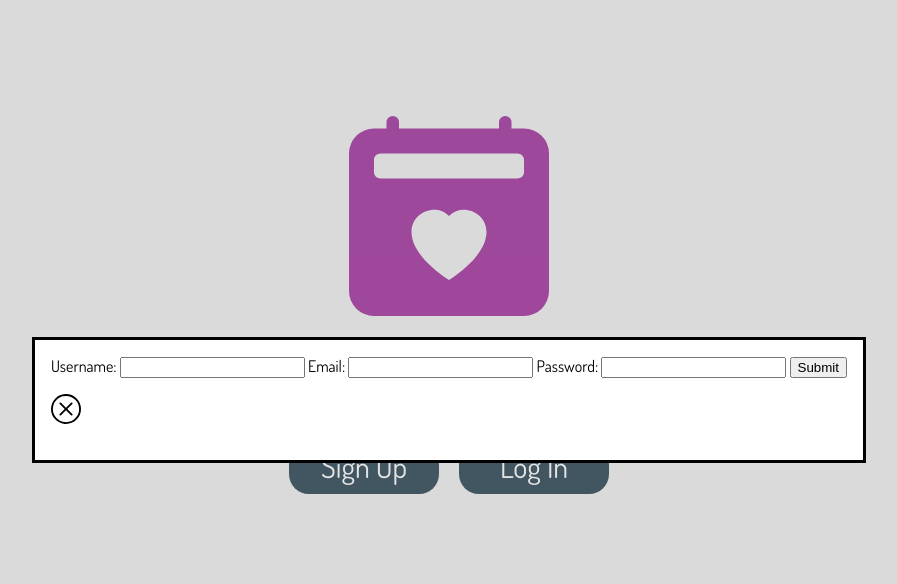
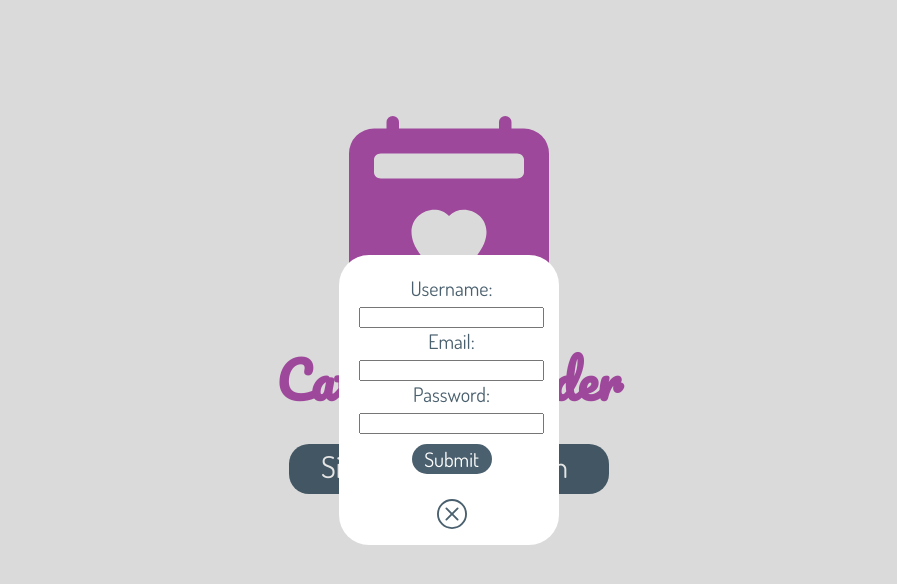
Before and after one commit to garnie39/Project3, a website with bundled scripts: page client/index.html in a window 1280 px wide. Both pictures are taken after a click on the button "Sign Up". Shown: the whole page, without its empty margins (191-1088 px from the left). Built offline with nearby package versions, Linux system fonts and the light colour scheme.

Commit message:
css on sign up

```diff
--- a/client/css/style.css
+++ b/client/css/style.css
@@ -87,7 +87,7 @@ body {
   font-family: "Dosis", sans-serif;
   font-size: 20px;
   height: 200px;
-  width: 200px;
+  width: 180px;
   gap: 5px;
   display: grid;
   grid-template-areas:
@@ -118,3 +118,36 @@ body {
   color: rgb(255, 255, 255);
   background-color: rgb(74, 96, 110);
 }
+
+.signupDialog {
+  border: 0;
+  border-radius: 30px;
+  font-family: "Dosis", sans-serif;
+  font-size: 20px;
+  height: 250px;
+  width: 180px;
+  gap: 5px;
+  display: grid;
+  grid-template-areas:
+    "form2"
+    "closeBtn2";
+  text-align: center;
+  color: rgb(74, 96, 110);
+}
+
+.closeBtnSignup {
+  grid-area: closeBtn2;
+}
+
+#submitSignup {
+  border: 0;
+  border-radius: 20px;
+  align-content: center;
+  height: 30px;
+  width: 80px;
+  margin-top: 10px;
+  font-family: "Dosis", sans-serif;
+  font-size: 20px;
+  color: rgb(255, 255, 255);
+  background-color: rgb(74, 96, 110);
+}
--- a/client/js/components/renderSignup.js
+++ b/client/js/components/renderSignup.js
@@ -21,10 +21,10 @@ export const renderSignupForm = () => {
   <label for="password">Password:</label>
   <input type="text" name="password" id="password"/>
 
-  <input type="submit">`;
+  <input id="submitSignup" type="submit">`;
 
   const closeDialogSignup = document.createElement("p");
-  closeDialogSignup.innerHTML = `<svg xmlns="http://www.w3.org/2000/svg" width="30px" height="30px" fill="currentColor" class="closeBtn" viewBox="0 0 16 16">
+  closeDialogSignup.innerHTML = `<svg xmlns="http://www.w3.org/2000/svg" width="30px" height="30px" fill="currentColor" class="closeBtnSignup" viewBox="0 0 16 16">
   <path d="M8 15A7 7 0 1 1 8 1a7 7 0 0 1 0 14zm0 1A8 8 0 1 0 8 0a8 8 0 0 0 0 16z"/>
   <path d="M4.646 4.646a.5.5 0 0 1 .708 0L8 7.293l2.646-2.647a.5.5 0 0 1 .708.708L8.707 8l2.647 2.646a.5.5 0 0 1-.708.708L8 8.707l-2.646 2.647a.5.5 0 0 1-.708-.708L7.293 8 4.646 5.354a.5.5 0 0 1 0-.708z"/>
 </svg>`;
```
Also changed, not shown: client/js/forms/signupForm.js (deleted, +0 -13 lines).
